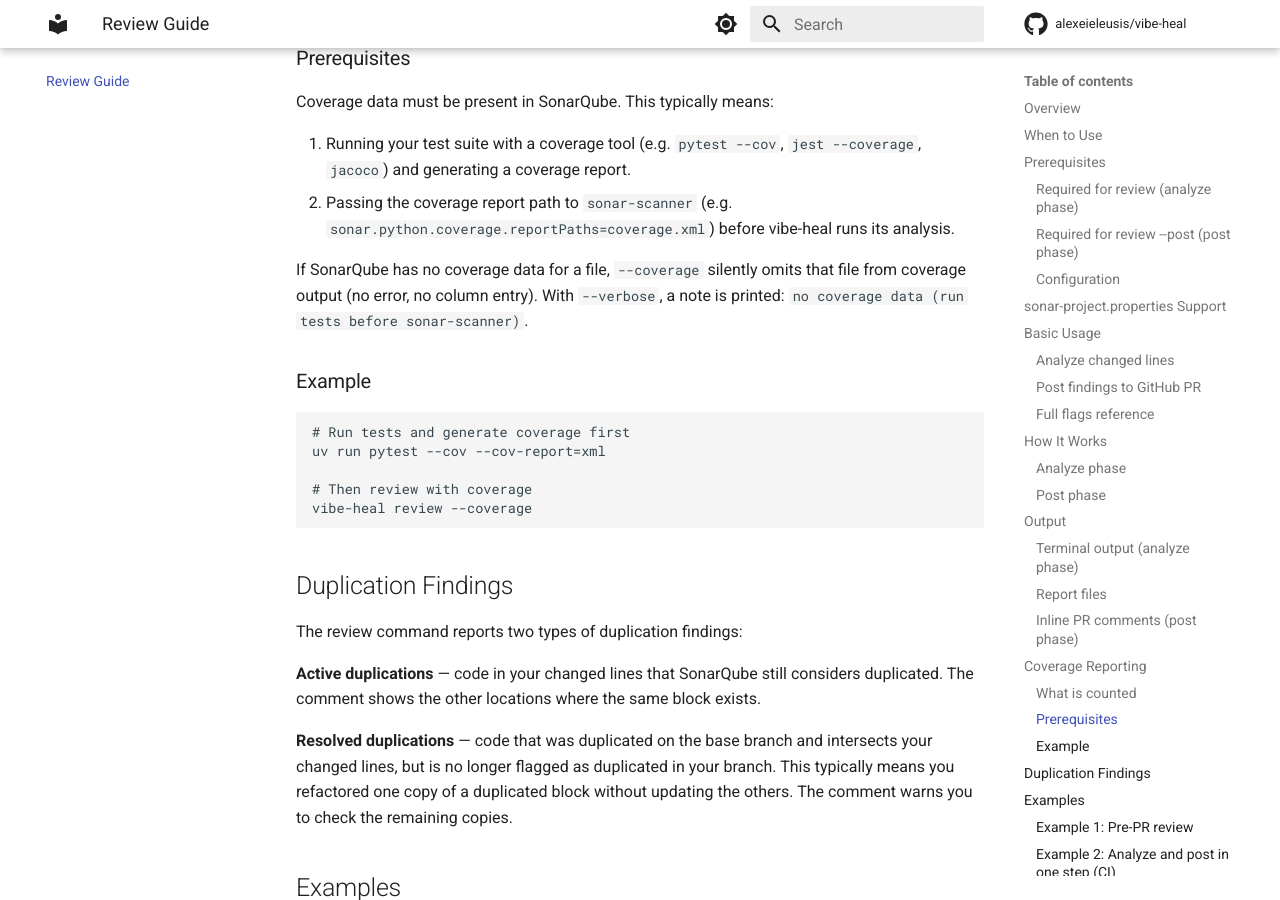
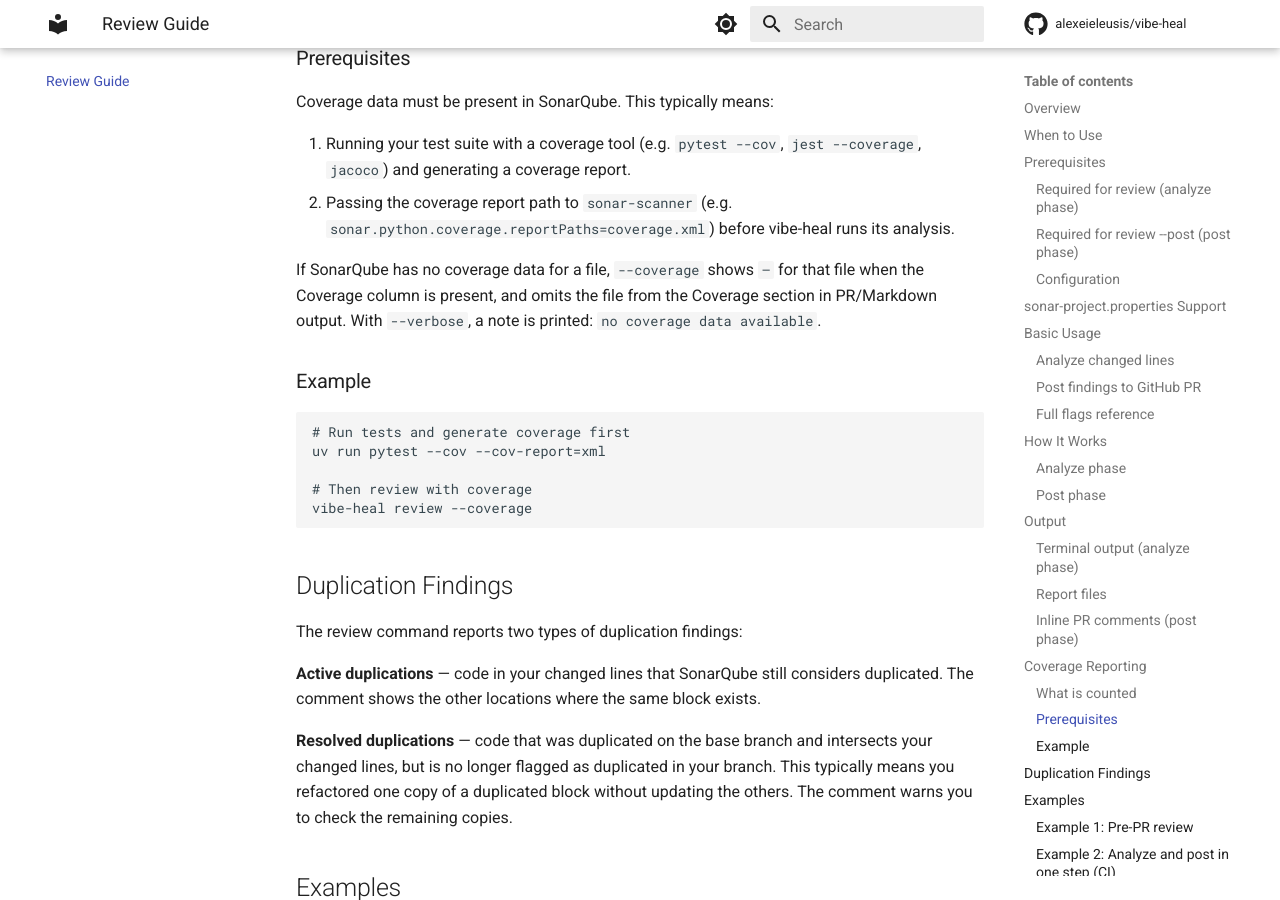
Before and after one commit to alexeieleusis/vibe-heal, an MkDocs documentation site: the page built from docs/review-guide.md, in a window 1280 px wide and 900 px high, scrolled down 5878 px. Built offline with MkDocs 1.6.1 and Material for MkDocs 9.7.7, drawn with Linux system fonts in a browser that asks for light colours; comment, search, counter and statistics services are not loaded.

Commit message:
Potential fix for pull request finding
Co-authored-by: Copilot Autofix powered by AI <175728472+Copilot@users.noreply.github.com>

```diff
--- a/docs/review-guide.md
+++ b/docs/review-guide.md
@@ -223,7 +223,7 @@ Coverage data must be present in SonarQube. This typically means:
 1. Running your test suite with a coverage tool (e.g. `pytest --cov`, `jest --coverage`, `jacoco`) and generating a coverage report.
 2. Passing the coverage report path to `sonar-scanner` (e.g. `sonar.python.coverage.reportPaths=coverage.xml`) before vibe-heal runs its analysis.
 
-If SonarQube has no coverage data for a file, `--coverage` silently omits that file from coverage output (no error, no column entry). With `--verbose`, a note is printed: `no coverage data (run tests before sonar-scanner)`.
+If SonarQube has no coverage data for a file, `--coverage` shows `—` for that file when the Coverage column is present, and omits the file from the Coverage section in PR/Markdown output. With `--verbose`, a note is printed: `no coverage data available`.
 
 ### Example
 
```
